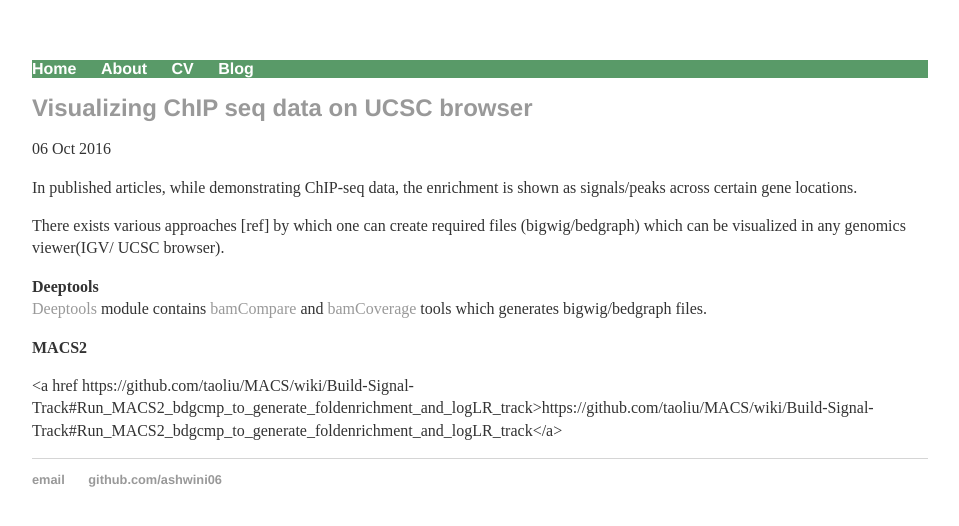
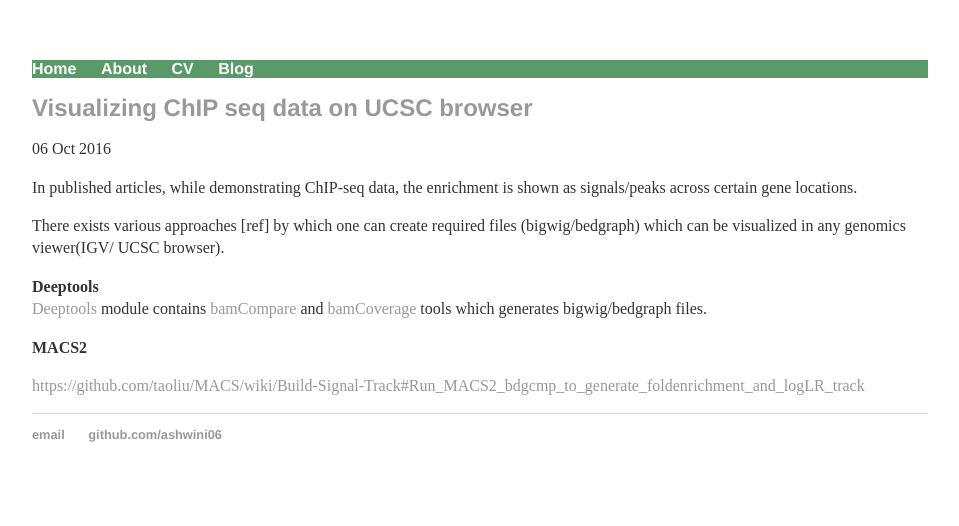
Before and after one commit to ashwini06/ashwini06.github.io, a Jekyll site: the page built from _posts/2016-10-07-Visualizing_ChIP-Seq_data_on_UCSC.md, in a window 1280 px wide. Shown: the top 526 px of the page, without its empty margins (160-1119 px from the left). Built offline with Jekyll 4.4.1, drawn with Linux system fonts in a browser that asks for light colours; some of the changed lines change nothing that is shown.

Commit message:
Update 2016-10-07-Visualizing_ChIP-Seq_data_on_UCSC.md

```diff
--- a/_posts/2016-10-07-Visualizing_ChIP-Seq_data_on_UCSC.md
+++ b/_posts/2016-10-07-Visualizing_ChIP-Seq_data_on_UCSC.md
@@ -14,4 +14,4 @@ There exists various approaches [ref] by which one can create required files (bi
 
 **MACS2**
 
-<a href https://github.com/taoliu/MACS/wiki/Build-Signal-Track#Run_MACS2_bdgcmp_to_generate_foldenrichment_and_logLR_track>https://github.com/taoliu/MACS/wiki/Build-Signal-Track#Run_MACS2_bdgcmp_to_generate_foldenrichment_and_logLR_track</a>
+[https://github.com/taoliu/MACS/wiki/Build-Signal-Track#Run_MACS2_bdgcmp_to_generate_foldenrichment_and_logLR_track](https://github.com/taoliu/MACS/wiki/Build-Signal-Track#Run_MACS2_bdgcmp_to_generate_foldenrichment_and_logLR_track)
```
